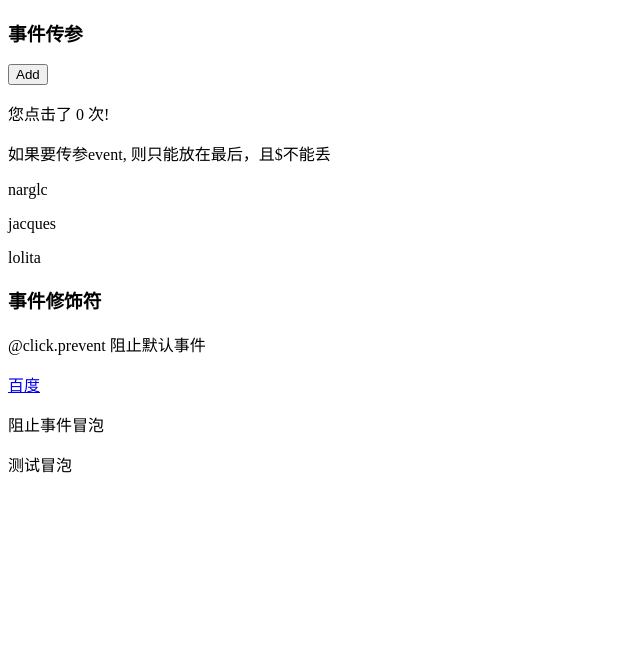
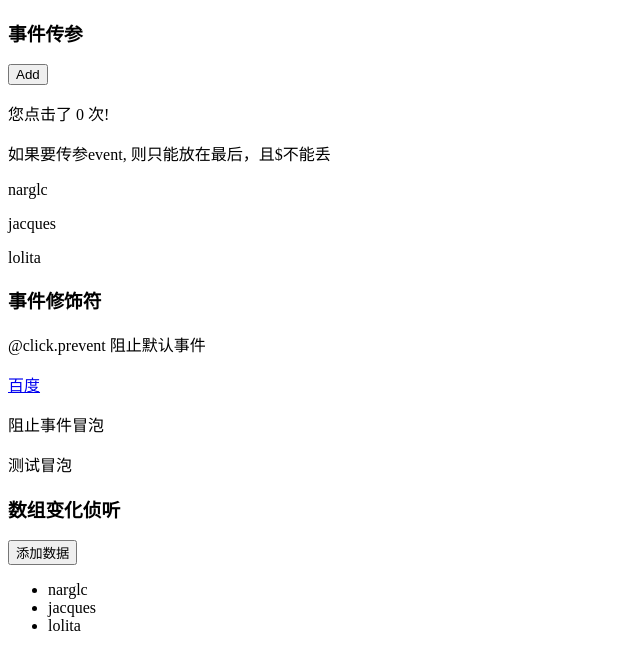
Before and after one commit to Narglc/Vue-Road, a Vue app in the folder chapter_1/vue-base/: page / in a window 1280 px wide. Shown: the top 670 px of the page, without its empty margins (0-640 px from the left). Built offline with nearby package versions, Linux system fonts and the light colour scheme.

Commit message:
数组变化侦听

```diff
--- a/chapter_1/vue-base/src/App.vue
+++ b/chapter_1/vue-base/src/App.vue
@@ -8,6 +8,7 @@ import EventFuncDemo from './components/EventFuncDemo.vue'
 import EventArgsDemo from './components/EventArgsDemo.vue'
 import EventFuncArgsDemo from './components/EventFuncArgsDemo.vue'
 import EventModifier from './components/EventModifier.vue'
+import ArrayList from './components/ArrayList.vue'
 </script>
 
 <template>
@@ -21,4 +22,5 @@ import EventModifier from './components/EventModifier.vue'
 
   <EventFuncArgsDemo />
   <EventModifier />
+  <ArrayList />
 </template>
--- /dev/null
+++ b/chapter_1/vue-base/src/components/ArrayList.vue
@@ -0,0 +1,36 @@
+<template>
+    <h3>数组变化侦听</h3>
+    <div>
+        <button @click="addListHandle"> 添加数据 </button>
+        <ul>
+            <li v-for="(item, index) of names" :key="index">{{ item }}</li>
+        </ul>
+
+    </div>
+</template>
+
+<script>
+export default {
+    data() {
+        return {
+            names: ["narglc", "jacques", "lolita"]
+        }
+    },
+    methods: {
+        addListHandle() {
+            // 数组变更有两种方法：
+            // 1. 变更方法，支持 push, pop,shift,unshift,splice,sort,reverse, 同时出发 UI 自动更新
+            // this.names.push("sakura")
+
+            // 2. 替换一个数组： filter(),concat(),slice(), 不会引起 UI 自动更新
+            this.names.concat(["sakura"])
+            console.log(this.names.concat(["sakura"]));
+            // 如果想要 UI 自动更新，则应该 如下操作
+            this.names = this.names.concat(["sakura"])
+            console.log(this.names);
+
+        }
+    }
+}
+
+</script>
```
